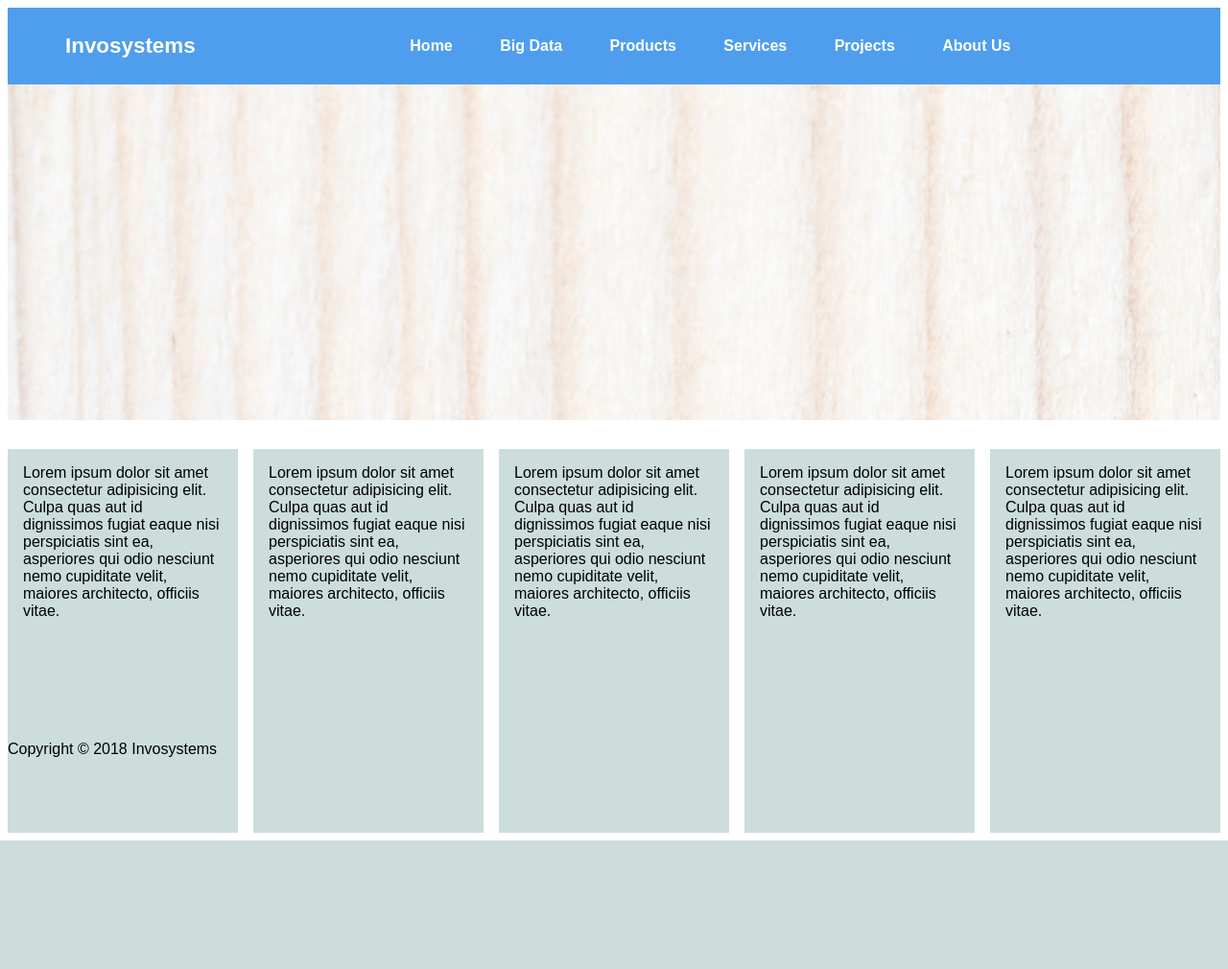
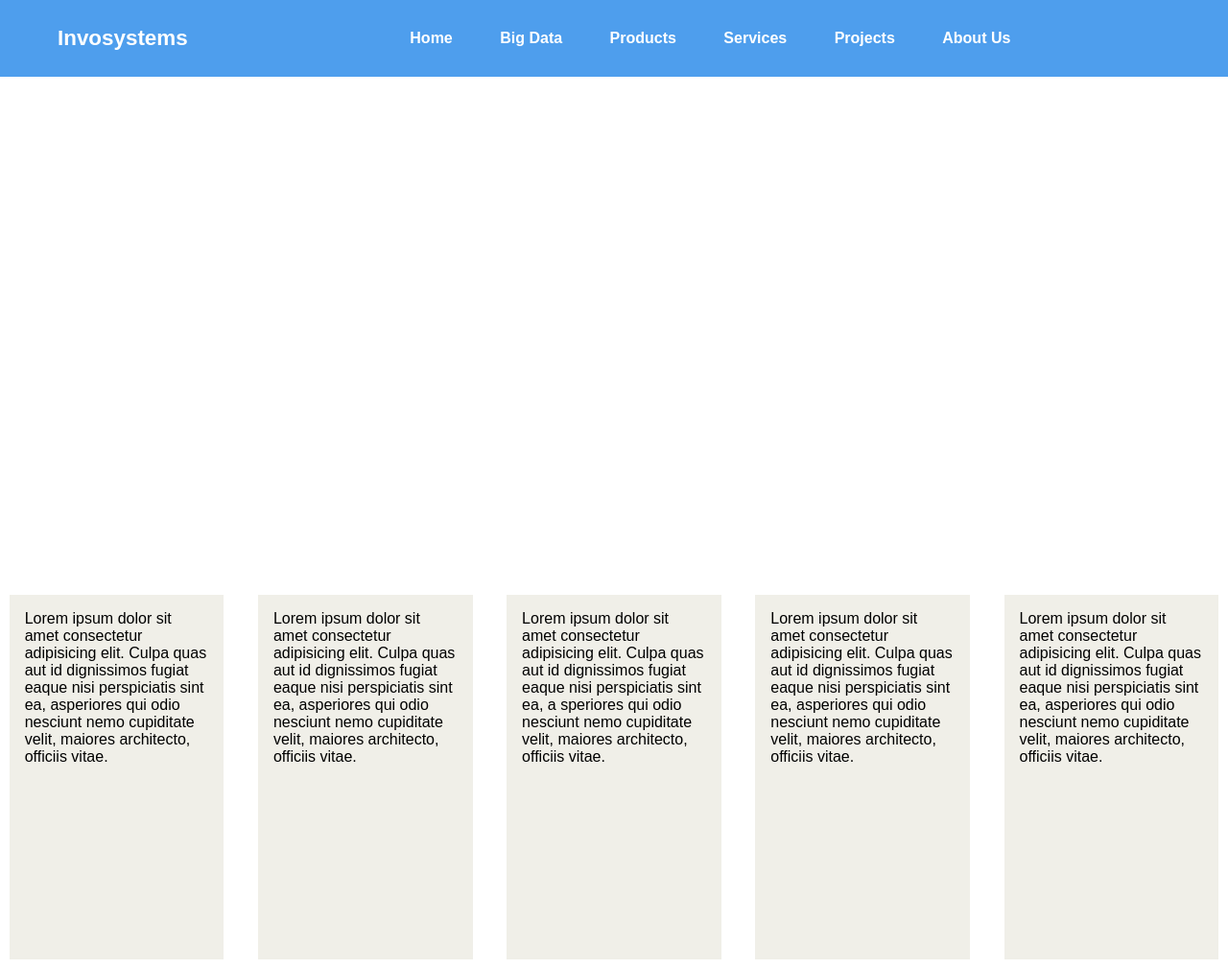
Before and after one commit to thenosewizard/InvoSystemsWebsite, a Flask app: page / in a window 1280 px wide. Shown: the whole page at 96% size. Before the commit the page ends 876 px from the top, so only its background shows below. Run offline with Flask 2, Linux system fonts and the light colour scheme.

Commit message:
Removed copyright

```diff
--- a/static/main.css
+++ b/static/main.css
@@ -2,9 +2,11 @@
 body {
     padding: 0;
     font-family: Arial, Helvetica, sans-serif;
+    margin: 0;
+    position: relative;
 }
 
-/* For navigation bar*/
+/* For navigation bar (Whole Website)*/
 .nav {
     background-color: #4E9EED;
     color:#ffffff;
@@ -50,16 +52,16 @@ body {
 
 #image{
     background-position: center-right;
-    min-height: 350px;
+    min-height: 500px;
     margin-bottom: 30px;
-    background-image: url('../static/corrugated-decor-decoration-933149.jpg')
+    background-color: rgb(#1882ac91);
+    /* background-image: url('../static/corrugated-decor-decoration-933149.jpg') */
 }
 
 /* For making grids in the website (HOME PAGE) */
 
 .grid {
     display: grid;
-    grid-column-gap: 0;
     grid-template-columns: 2fr 2fr 2fr 2fr 2fr;
     grid-auto-rows: minmax(400px,auto);
     grid-gap : 1em;
@@ -67,13 +69,15 @@ body {
 }
 
 .grid > div {
-    background: rgb(204, 221, 220);
+    background: rgb(240, 239, 232);
     padding: 1em;
+    margin: 4%;
 
 }
 
 /* For the footer to be positioned at the bottom*/
 #main-footer {
-    position: absolute;
-    bottom: 10px;
+    position: static;
+    bottom: 0px;
+    margin-top: 10px;
 }
--- a/templates/home.html
+++ b/templates/home.html
@@ -3,23 +3,36 @@
 
 {%block content%}
         <div id="image">
+
         </div>
 
         <div class="grid">
             <div>
-                Lorem ipsum dolor sit amet consectetur adipisicing elit. Culpa quas aut id dignissimos fugiat eaque nisi perspiciatis sint ea, asperiores qui odio nesciunt nemo cupiditate velit, maiores architecto, officiis vitae.
+                Lorem ipsum dolor sit amet consectetur adipisicing elit. Culpa quas aut id dignissimos
+                fugiat eaque nisi perspiciatis sint ea, asperiores qui odio nesciunt nemo cupiditate
+                velit, maiores architecto, officiis vitae.
             </div>
             <div>
-                    Lorem ipsum dolor sit amet consectetur adipisicing elit. Culpa quas aut id dignissimos fugiat eaque nisi perspiciatis sint ea, asperiores qui odio nesciunt nemo cupiditate velit, maiores architecto, officiis vitae.
+                Lorem ipsum dolor sit amet consectetur adipisicing elit.
+                Culpa quas aut id dignissimos fugiat eaque nisi perspiciatis
+                sint ea, asperiores qui odio nesciunt nemo cupiditate velit, maiores architecto, officiis vitae.
             </div>
             <div>
-                    Lorem ipsum dolor sit amet consectetur adipisicing elit. Culpa quas aut id dignissimos fugiat eaque nisi perspiciatis sint ea, asperiores qui odio nesciunt nemo cupiditate velit, maiores architecto, officiis vitae.
+                Lorem ipsum dolor sit amet consectetur adipisicing elit.
+                Culpa quas aut id dignissimos fugiat eaque nisi perspiciatis sint ea, a
+                speriores qui odio nesciunt nemo cupiditate velit, maiores architecto, officiis vitae.
             </div>
             <div>
-                    Lorem ipsum dolor sit amet consectetur adipisicing elit. Culpa quas aut id dignissimos fugiat eaque nisi perspiciatis sint ea, asperiores qui odio nesciunt nemo cupiditate velit, maiores architecto, officiis vitae.
+                Lorem ipsum dolor sit amet consectetur adipisicing elit.
+                Culpa quas aut id dignissimos fugiat eaque nisi perspiciatis
+                sint ea, asperiores qui odio nesciunt nemo cupiditate velit,
+                maiores architecto, officiis vitae.
             </div>
             <div>
-                Lorem ipsum dolor sit amet consectetur adipisicing elit. Culpa quas aut id dignissimos fugiat eaque nisi perspiciatis sint ea, asperiores qui odio nesciunt nemo cupiditate velit, maiores architecto, officiis vitae.
+                Lorem ipsum dolor sit amet consectetur adipisicing elit.
+                Culpa quas aut id dignissimos fugiat eaque nisi perspiciatis sint ea,
+                asperiores qui odio nesciunt nemo cupiditate velit, maiores architecto,
+                officiis vitae.
             </div>
         </div>
 
--- a/templates/layout.html
+++ b/templates/layout.html
@@ -14,9 +14,6 @@
 
     <!--Main css for the website-->
     <link rel="stylesheet" type="text/css" href="{{url_for('static', filename= 'main.css')}}">
-
-    <!-- Scripts to run the page-->
-    <link rel="stylesheet" type="text/js" href="{{url_for('static', filename = 'main.js')}}">
 
 
 </head>
@@ -39,6 +36,9 @@
     {%block content%}{%endblock%}
 
     <!--Copyright-->
-    <footer id="main-footer">Copyright &copy; 2018 Invosystems</footer>
+    <!-- <footer id="main-footer">Copyright &copy; 2018 Invosystems</footer> -->
+
+    <!--Script to run JS in the webpage-->
+    <script src="{{url_for('static', filename = 'main.js')}}""></script>
 </body>
 </html>
```
Also changed, not shown: static/main.js (line endings or trailing spaces), templates/bigdata.html (line endings or trailing spaces).
